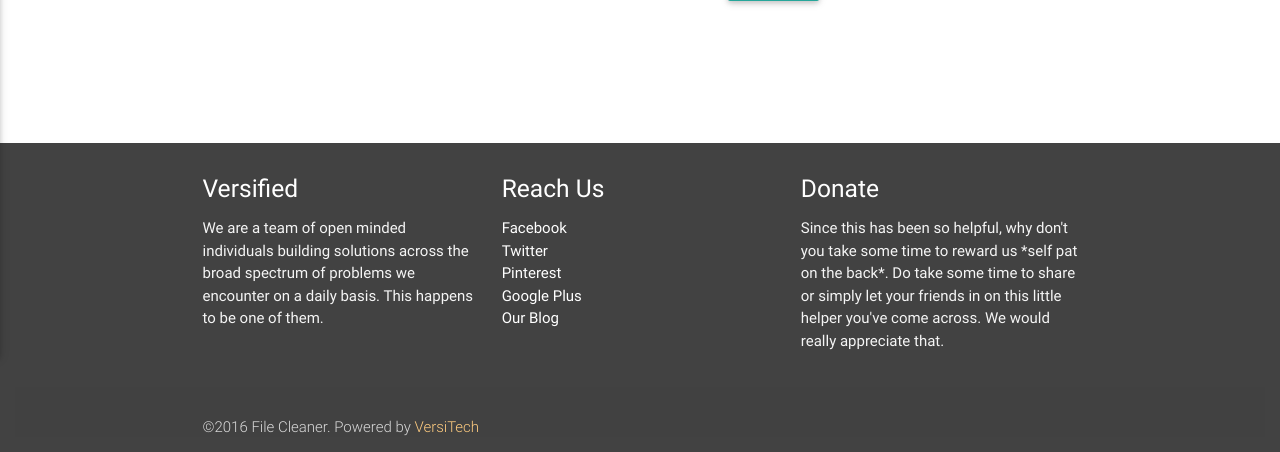
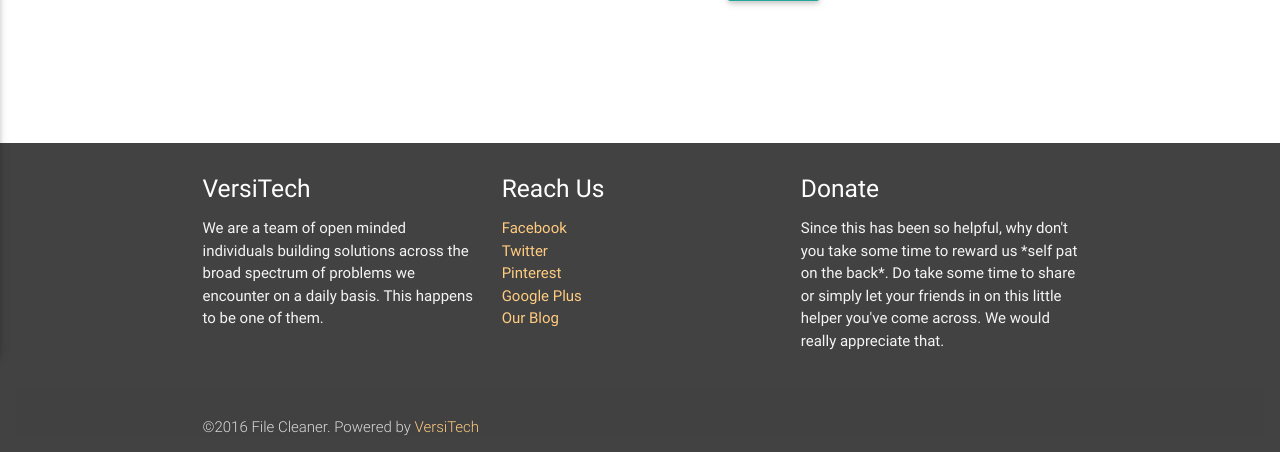
Before and after one commit to thechristian/filecleaner, a Flask app: page / in a window 1280 px wide. Shown: the part 503-955 px from the top of the page. Run offline with Flask 2, Linux system fonts and the light colour scheme.

Commit message:
changed social media link class

```diff
--- a/templates/index.html
+++ b/templates/index.html
@@ -38,7 +38,7 @@
 									<div class="card-panel center-align hoverable">
 										<span class="blue-text text-darken-2">File Cleaning program, choose your file to start.</span>
 									</div>
-									<input type="file" name="dataFile1" id="dfile1"/>
+									<input type="file" name="dataFile1" id="dfile1" required="required" />
 									<!--<div class="file-path-wrapper">
 										<input class="file-path validate" type="text">
 									</div>		 -->
@@ -54,14 +54,14 @@
 											<label for="test5">Validate Phone Numbers</label>
 										</p>
 										<div class="file-path-wrapper">
-											<input type="text" id="phonecol" name="phonenumbercol" placeholder="Column Name" length="10" />
+											<input type="text" id="phonecol" name="phonenumbercol" placeholder="Column Name" length="20" />
 										</div>
 										<p>
 											<input type="checkbox" id="test6" name="emails" value="checked" />
 											<label for="test6">Validate E-mails</label>
 										</p>
 										<div class="file-path-wrapper">
-											<input type="text" id="emailcol" name="emailcol" placeholder="Column Name" length="10" />
+											<input type="text" id="emailcol" name="emailcol" placeholder="Column Name" length="20" />
 										</div>
 										<p>
 											<input class="filled-in" type="checkbox" id="compare" name="comparefiles" value="checked">
@@ -101,24 +101,24 @@
 			<div class="container">
 			  <div class="row">
 			    <div class="col l4 s12">
-			      <h5 class="white-text">Versified</h5>
-			      <p class="grey-text text-lighten-4">
+			      <h5 class="white-text">VersiTech</h5>
+			      <p class="grey-text text-lighten-4" style="cursor:wait">
 			      We are a team of open minded individuals building solutions across the broad spectrum of
 			      problems we encounter on a daily basis. This happens to be one of them.</p>
 			    </div>
 			    <div class="col l4 s12">
 			      <h5 class="white-text">Reach Us</h5>
 			      <ul>
-			        <li><a class="white-text" target="_blank" href="https://facebook.com/versified.xyz">Facebook</a></li>
-			        <li><a class="white-text" target="_blank" href="https://twitter.com/VersiTch">Twitter</a></li>
-			        <li><a class="white-text" target="_blank" href="https://www.pinterest.com/versitech/">Pinterest</a></li>
-			        <li><a class="white-text" target="_blank" href="http://plus.google.com/+VersifiedTechnology">Google Plus</a></li>
-			        <li><a class="white-text" target="_blank" href="https://versifiedxyz.blogspot.com">Our Blog</a></li>
+			        <li><a class="orange-text text-lighten-3" target="_blank" href="https://facebook.com/versified.xyz">Facebook</a></li>
+			        <li><a class="orange-text text-lighten-3" target="_blank" href="https://twitter.com/VersiTch">Twitter</a></li>
+			        <li><a class="orange-text text-lighten-3" target="_blank" href="https://www.pinterest.com/versitech/">Pinterest</a></li>
+			        <li><a class="orange-text text-lighten-3" target="_blank" href="http://plus.google.com/+VersifiedTechnology">Google Plus</a></li>
+			        <li><a class="orange-text text-lighten-3" target="_blank" href="https://blog.versified.xyz">Our Blog</a></li>
 			      </ul>
 			    </div>
 			    <div class="col l4 s12">
 			      <h5 class="white-text">Donate</h5>
-			      <p class="grey-text text-lighten-4">
+			      <p class="grey-text text-lighten-4" style="cursor:wait">
 			      Since this has been so helpful, why don't you take some time to reward us *self pat on the back*.
 			      Do take some time to share or simply let your friends in on this little helper you've come across.
 			      We would really appreciate that.
```
